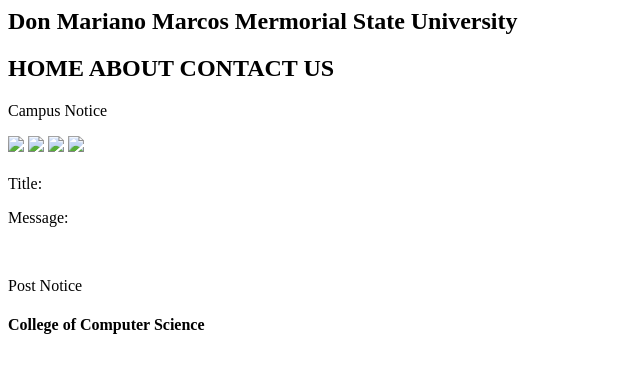
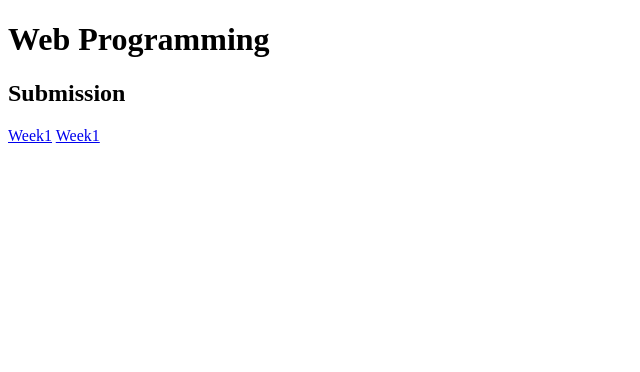
Before and after one commit to kensytyl-exi/csae104project3E, a plain HTML site: page index.html in a window 1280 px wide. Shown: the whole page, without its empty margins (0-640 px from the left). Drawn offline with Linux system fonts and the light colour scheme; files that its build step writes are made by us from their sources.

Commit message:
Refactor index.html for proper HTML structure
Updated the HTML structure and fixed syntax errors.

```diff
--- a/index.html
+++ b/index.html
@@ -1,57 +1,17 @@
-<!doctype html.
-<html lang="en>
-    <head>
-
-	<meta charset="UTF-8">
-	<meta name="viewport"content="width=device-width,initial scale-=1"/>
-
-	<link rel="stylesheet" href="styles.css"/>
-    </head>
-
-    <body>
-	<div class="container">
-    <div class="header"><h2>Don Mariano Marcos Mermorial State University</h2></div>
-	<div class="header2"><h2>HOME                 ABOUT                 CONTACT                US</h2></div>
+<!DOCTYPE html>
+<html lang="en">
+<head>
 
 
+</head>
 
-  <div class="menu">
-
-	<p>Campus Notice</p>
-
-
-    <img class="im1" src="Link1.jpeg" >
-
-    <img class="im2" src="Link2.jpeg" >
-
-    <img class="im3" src="Link3.jpeg" >
-
-    <img class="im4" src="Link21214.jp323232" 32
-
-s
-
-  <div class="content"><h3></h3><p>
-  Title:
-<br>
-  <p>
-  Message:
-  </p>
-  <br><p></p>
-  Post Notice
-  </p>
-
-
-	 </p></div>
-
-
-
-
-
-  <div class="footer"><h4>College of Computer Science</h4></div>
-
-
-</div>
-	</main>
-	</body>
-
+<body>
+    <header></header>
+    <main>
+        <h1>Web Programming</h1>
+        <h2>Submission</h2>
+        <a href="Week1/Week1.html">Week1</a>
+         <a href="Week2/Week2.html">Week1</a>
+    </main>
+</body>
 </html>
```
